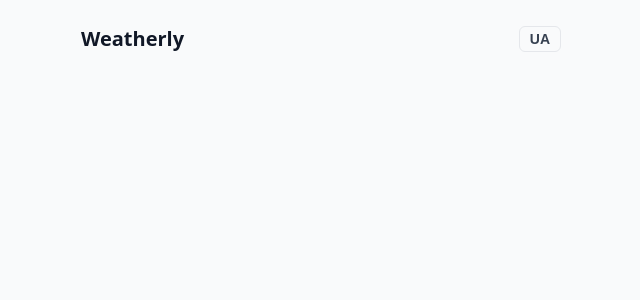
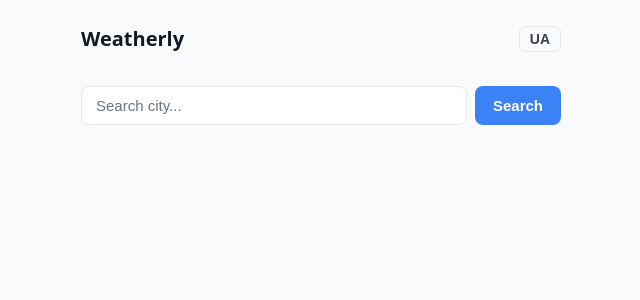
Before and after one commit to DenysenkoStas/weatherly-app, a React (Vite) app: page / in a window 1280 px wide. Shown: the top 300 px of the page, without its empty margins (319-959 px from the left). Built offline with nearby package versions, Linux system fonts and the light colour scheme.

Commit message:
feat: wire up all components in App

```diff
--- a/src/App.module.scss
+++ b/src/App.module.scss
@@ -19,6 +19,18 @@
   font-weight: 600;
 }
 
+.status {
+  margin-top: 16px;
+  font-size: 15px;
+  color: var(--text-muted);
+}
+
+.error {
+  margin-top: 16px;
+  font-size: 15px;
+  color: #ef4444;
+}
+
 .langToggle {
   padding: 4px 10px;
   font-size: 14px;
--- a/src/App.tsx
+++ b/src/App.tsx
@@ -1,8 +1,33 @@
+import { useState } from 'react'
 import { useLanguage } from './hooks/useLanguage'
+import { useGeocoding } from './hooks/useGeocoding'
+import { useWeather } from './hooks/useWeather'
+import { SearchBar } from './components/SearchBar'
+import { CityList } from './components/CityList'
+import { WeatherCard } from './components/WeatherCard'
+import { getWeatherLabel } from './utils'
+import type { GeoResult } from './types'
 import styles from './App.module.scss'
 
 function App() {
   const { language, toggleLanguage, t } = useLanguage()
+  const { results, loading: geoLoading, error: geoError, search, reset } = useGeocoding()
+  const { weather, loading: weatherLoading, error: weatherError, fetch: fetchWeather } = useWeather()
+
+  const [selectedCity, setSelectedCity] = useState<GeoResult | null>(null)
+
+  const handleSearch = (query: string) => {
+    setSelectedCity(null)
+    void search(query)
+  }
+
+  const handleSelectCity = (city: GeoResult) => {
+    setSelectedCity(city)
+    reset()
+    void fetchWeather(city.latitude, city.longitude)
+  }
+
+  const error = geoError || weatherError
 
   return (
     <div className={styles.app}>
@@ -12,6 +37,35 @@ function App() {
           {language === 'en' ? 'UA' : 'EN'}
         </button>
       </header>
+
+      <SearchBar
+        placeholder={t.searchPlaceholder}
+        buttonLabel={t.searchButton}
+        onSearch={handleSearch}
+      />
+
+      {(geoLoading || weatherLoading) && (
+        <p className={styles.status}>...</p>
+      )}
+
+      {error && (
+        <p className={styles.error}>
+          {t.errors[error as keyof typeof t.errors]}
+        </p>
+      )}
+
+      {!geoLoading ? (
+        <CityList results={results} onSelect={handleSelectCity} />
+      ) : null}
+
+      {weather && selectedCity && !weatherLoading && (
+        <WeatherCard
+          city={selectedCity.name}
+          weather={weather}
+          description={getWeatherLabel(weather.weather_code, t.weather)}
+          t={t}
+        />
+      )}
     </div>
   )
 }
--- a/src/components/WeatherCard/WeatherCard.tsx
+++ b/src/components/WeatherCard/WeatherCard.tsx
@@ -1,17 +1,22 @@
 import type { WeatherCurrent } from '../../types'
-import type { en } from '../../locales'
-import { getWeatherLabel } from '../../utils'
 import styles from './WeatherCard.module.scss'
+
+interface WeatherCardTranslations {
+  feels_like: string
+  humidity: string
+  wind: string
+  wind_unit: string
+  temp_unit: string
+}
 
 interface WeatherCardProps {
   city: string
   weather: WeatherCurrent
-  t: typeof en
+  description: string
+  t: WeatherCardTranslations
 }
 
-export function WeatherCard({ city, weather, t }: WeatherCardProps) {
-  const description = getWeatherLabel(weather.weather_code, t.weather)
-
+export function WeatherCard({ city, weather, description, t }: WeatherCardProps) {
   return (
     <div className={styles.card}>
       <div className={styles.top}>
--- a/src/locales/en.ts
+++ b/src/locales/en.ts
@@ -1,18 +1,4 @@
-export const en = {
-  appName: 'Weatherly',
-  searchPlaceholder: 'Search city...',
-  searchButton: 'Search',
-  language: 'EN',
-  feels_like: 'Feels like',
-  humidity: 'Humidity',
-  wind: 'Wind',
-  wind_unit: 'm/s',
-  temp_unit: '°C',
-  errors: {
-    city_not_found: 'City not found',
-    fetch_failed: 'Failed to fetch weather data',
-  },
-  weather: {
+const weather: Record<number, string> = {
   0: 'Clear sky',
   1: 'Mainly clear',
   2: 'Partly cloudy',
@@ -37,5 +23,21 @@ export const en = {
   95: 'Thunderstorm',
   96: 'Thunderstorm with hail',
   99: 'Thunderstorm with heavy hail',
+}
+
+export const en = {
+  appName: 'Weatherly',
+  searchPlaceholder: 'Search city...',
+  searchButton: 'Search',
+  language: 'EN',
+  feels_like: 'Feels like',
+  humidity: 'Humidity',
+  wind: 'Wind',
+  wind_unit: 'm/s',
+  temp_unit: '°C',
+  errors: {
+    city_not_found: 'City not found',
+    fetch_failed: 'Failed to fetch weather data',
   },
+  weather,
 } as const
--- a/src/locales/uk.ts
+++ b/src/locales/uk.ts
@@ -1,18 +1,4 @@
-export const uk = {
-  appName: 'Weatherly',
-  searchPlaceholder: 'Пошук міста...',
-  searchButton: 'Пошук',
-  language: 'UA',
-  feels_like: 'Відчувається як',
-  humidity: 'Вологість',
-  wind: 'Вітер',
-  wind_unit: 'м/с',
-  temp_unit: '°C',
-  errors: {
-    city_not_found: 'Місто не знайдено',
-    fetch_failed: 'Не вдалося отримати дані погоди',
-  },
-  weather: {
+const weather: Record<number, string> = {
   0: 'Ясне небо',
   1: 'Переважно ясно',
   2: 'Мінлива хмарність',
@@ -37,5 +23,21 @@ export const uk = {
   95: 'Гроза',
   96: 'Гроза з градом',
   99: 'Гроза з сильним градом',
+}
+
+export const uk = {
+  appName: 'Weatherly',
+  searchPlaceholder: 'Пошук міста...',
+  searchButton: 'Пошук',
+  language: 'UA',
+  feels_like: 'Відчувається як',
+  humidity: 'Вологість',
+  wind: 'Вітер',
+  wind_unit: 'м/с',
+  temp_unit: '°C',
+  errors: {
+    city_not_found: 'Місто не знайдено',
+    fetch_failed: 'Не вдалося отримати дані погоди',
   },
+  weather,
 } as const
--- a/src/types/index.ts
+++ b/src/types/index.ts
@@ -1,4 +1,7 @@
+import type { en, uk } from '../locales'
+
 export type Language = 'en' | 'uk'
+export type Translations = typeof en | typeof uk
 
 export interface GeoResult {
   id: number
--- a/src/utils/wmo.ts
+++ b/src/utils/wmo.ts
@@ -1,13 +1,8 @@
-import { en } from '../locales'
-
-type WmoWeather = typeof en.weather
-type WmoCode = keyof WmoWeather
-
 const VALID_CODES = new Set<number>([
   0, 1, 2, 3, 45, 48, 51, 53, 55, 61, 63, 65, 71, 73, 75, 77, 80, 81, 82, 85, 86, 95, 96, 99,
 ])
 
-export function getWeatherLabel(code: number, translations: WmoWeather): string {
-  const key = (VALID_CODES.has(code) ? code : 0) as WmoCode
+export function getWeatherLabel(code: number, translations: Record<number, string>): string {
+  const key = VALID_CODES.has(code) ? code : 0
   return translations[key]
 }
```
Lines whose indentation alone changed are shown as unchanged.
